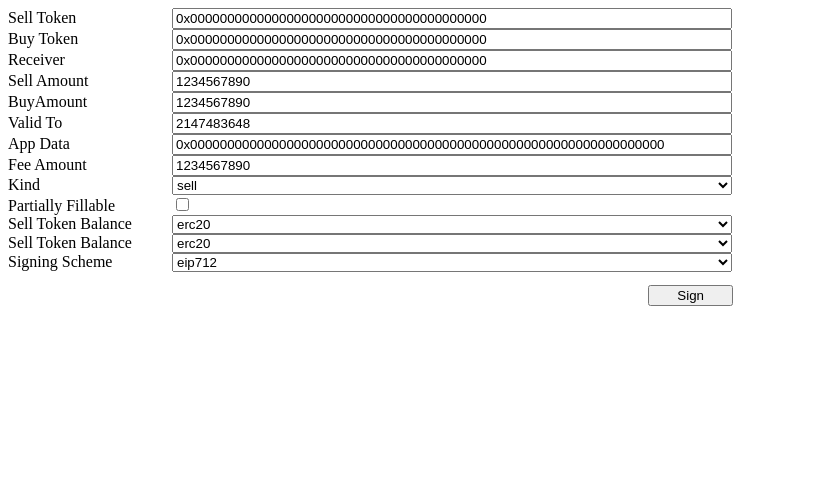
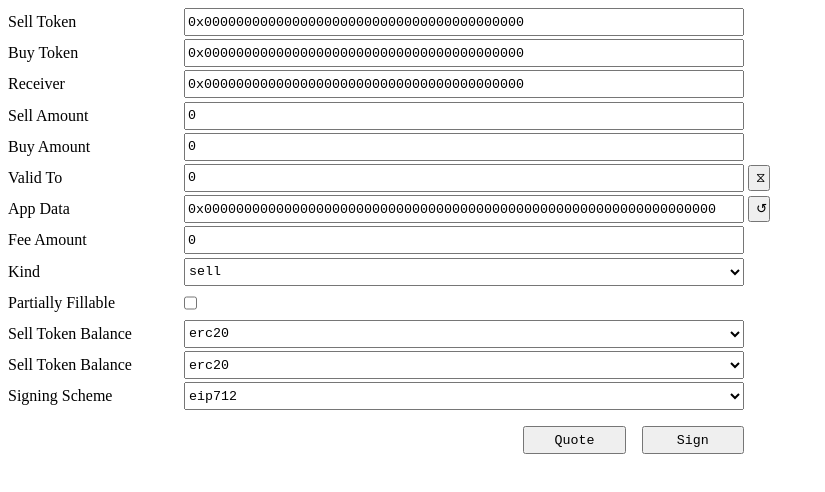
Before and after one commit to cowprotocol/custom-order-ui, a plain HTML site: page src/index.html in a window 1280 px wide. Shown: the whole page, without its empty margins (0-825 px from the left). Drawn offline with Linux system fonts and the light colour scheme.

Commit message:
Apply latest commit from original repo (#1)

```diff
--- a/src/index.html
+++ b/src/index.html
@@ -5,97 +5,124 @@
 
     <title>Custom Order</title>
     <style>
+      #order .group {
+        margin-bottom: 0.2rem;
+      }
       #order label {
         display: inline-block;
-        width: 10em;
+        width: 11rem;
+        vertical-align: middle;
       }
-      #order input[type=text] {
+      #order input[type=text],
+      #order select {
+        font-family: monospace;
         display: inline-block;
         box-sizing: border-box;
-        width: 42em;
+        height: 1.75rem;
+        width: 35rem;
+        vertical-align: middle;
       }
-      #order select {
+      #order input[type=checkbox] {
+        height: 1.75rem;
         display: inline-block;
         box-sizing: border-box;
-        width: 42em;
+        margin: 0;
+        vertical-align: middle;
       }
-      #sign {
-        margin-top: 1em;
-        margin-left: 48em;
-        width: 6.4em;
+      #actions {
+        margin-top: 1rem;
+        box-sizing: border-box;
+        width: 46rem;
+      }
+      #order button {
+        font-family: monospace;
+        width: 1.4rem;
+        height: 1.6rem;
+      }
+      #actions button {
+        float: right;
+        margin-left: 1rem;
+        height: 1.75rem;
+        width: 6.4rem;
       }
     </style>
   </head>
 
   <body>
     <form id="order">
-      <div>
-        <label for="sellToken">Sell Token</label>
-        <input type="text" id="sellToken" value="0x0000000000000000000000000000000000000000">
+      <div class="group">
+        <label for="sellToken">Sell Token</label><!--
+     --><input type="text" id="sellToken" value="0x0000000000000000000000000000000000000000">
       </div>
-      <div>
-        <label for="buyToken">Buy Token</label>
-        <input type="text" id="buyToken" value="0x0000000000000000000000000000000000000000">
+      <div class="group">
+        <label for="buyToken">Buy Token</label><!--
+     --><input type="text" id="buyToken" value="0x0000000000000000000000000000000000000000">
       </div>
-      <div>
-        <label for="receiver">Receiver</label>
-        <input type="text" id="receiver" value="0x0000000000000000000000000000000000000000">
+      <div class="group">
+        <label for="receiver">Receiver</label><!--
+     --><input type="text" id="receiver" value="0x0000000000000000000000000000000000000000">
       </div>
-      <div>
-        <label for="sellAmount">Sell Amount</label>
-        <input type="text" id="sellAmount" value="1234567890">
+      <div class="group">
+        <label for="sellAmount">Sell Amount</label><!--
+     --><input type="text" id="sellAmount" value="0">
       </div>
-      <div>
-        <label for="buyAmount">BuyAmount</label>
-        <input type="text" id="buyAmount" value="1234567890">
+      <div class="group">
+        <label for="buyAmount">Buy Amount</label><!--
+     --><input type="text" id="buyAmount" value="0">
       </div>
-      <div>
-        <label for="validTo">Valid To</label>
-        <input type="text" id="validTo" value="2147483648">
+      <div class="group">
+        <label for="validTo">Valid To</label><!--
+     --><input type="text" id="validTo" value="0">
+        <button type="button" id="nowish">&#x29d6;</button>
       </div>
-      <div>
-        <label for="appData">App Data</label>
-        <input type="text" id="appData" value="0x0000000000000000000000000000000000000000000000000000000000000000">
+      <div class="group">
+        <label for="appData">App Data</label><!--
+     --><input type="text" id="appData" value="0x0000000000000000000000000000000000000000000000000000000000000000">
+        <button type="button" id="randapp">&#x21ba;</button>
       </div>
-      <div>
-        <label for="feeAmount">Fee Amount</label>
-        <input type="text" id="feeAmount" value="1234567890">
+      <div class="group">
+        <label for="feeAmount">Fee Amount</label><!--
+     --><input type="text" id="feeAmount" value="0">
       </div>
-      <div>
-        <label for="kind">Kind</label>
-        <select id="kind">
+      <div class="group">
+        <label for="kind">Kind</label><!--
+     --><select id="kind">
           <option value="sell" selected>sell</option>
           <option value="buy">buy</option>
         </select>
       </div>
-      <div>
-        <label for="partiallyFillable">Partially Fillable</label>
-        <input type="checkbox" id="partiallyFillable" value=false>
+      <div class="group">
+        <label for="partiallyFillable">Partially Fillable</label><!--
+     --><input type="checkbox" id="partiallyFillable" value=false>
       </div>
-      <div>
-        <label for="sellTokenBalance">Sell Token Balance</label>
-        <select id="sellTokenBalance">
+      <div class="group">
+        <label for="sellTokenBalance">Sell Token Balance</label><!--
+     --><select id="sellTokenBalance">
           <option value="erc20" selected>erc20</option>
           <option value="external">external</option>
           <option value="internal">internal</option>
         </select>
       </div>
-      <div>
-        <label for="buyTokenBalance">Sell Token Balance</label>
-        <select id="buyTokenBalance">
+      <div class="group">
+        <label for="buyTokenBalance">Sell Token Balance</label><!--
+     --><select id="buyTokenBalance">
           <option value="erc20" selected>erc20</option>
           <option value="internal">internal</option>
         </select>
       </div>
-      <div>
-        <label for="signingScheme">Signing Scheme</label>
-        <select id="signingScheme">
+      <div class="group">
+        <label for="signingScheme">Signing Scheme</label><!--
+     --><select id="signingScheme">
           <option value="eip712" selected>eip712</option>
           <option value="ethsign">ethsign</option>
           <option value="presign">presign</option>
         </select>
       </div>
-      <input type="button" id="sign" value="Sign">
+
+      <div id="actions">
+        <button type="button" id="sign">Sign</button>
+        <button type="button" id="quote">Quote</button>
+      </div>
     </form>
 
     <script data-src="index.js">
```
Also changed, not shown: src/index.js (+129 -26 lines).
